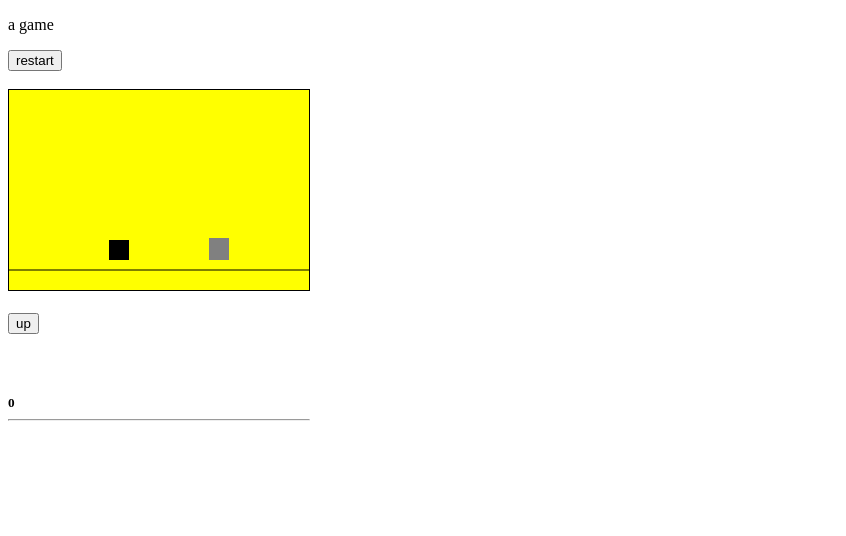
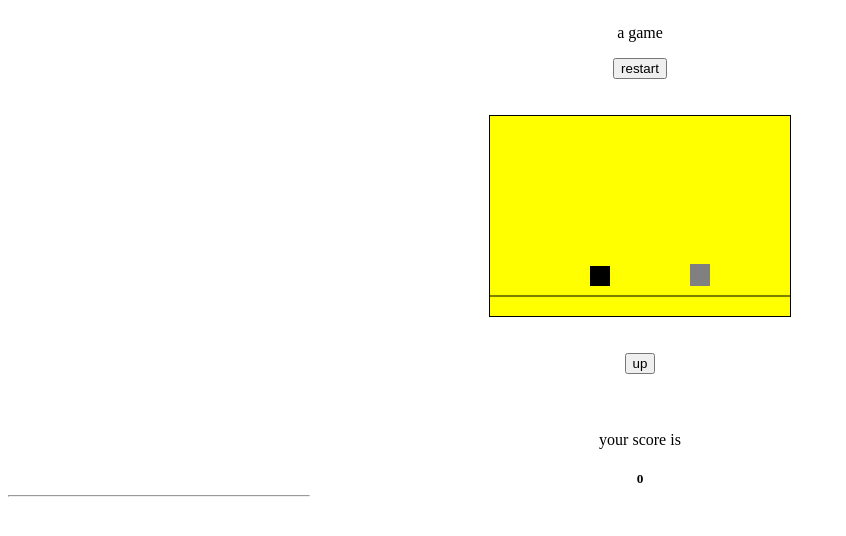
Before and after one commit to osazuwairimoren/a-simple-js-game, a plain HTML site: page my javascript game.html in a window 1280 px wide. Both pictures are taken after a click on the button "start". Shown: the whole page, without its empty margins (0-846 px from the left). Drawn offline with Linux system fonts and the light colour scheme.

Commit message:
updated...
updated  it and added some styling and improved gameplay

```diff
--- a/my javascript game.html
+++ b/my javascript game.html
@@ -5,20 +5,33 @@
     <meta http-equiv="X-UA-Compatible" content="IE=edge">
     <meta name="viewport" content="width=device-width, initial-scale=1.0">
     <title>my game</title>
+    <style>
+        #centerGame{
+            width: 100%;
+            height: 100%;
+            display: flex;
+            flex-direction: column;
+            align-items: center;
+            justify-content: center;
+        }
+    </style>
 </head>
-<body >
+<body>
+    <div id="centerGame">
     <p id="run">a game</p>
     <input type="button" id="startBtn" value="start" onclick="startGame()">
 	<br> <br>
         <canvas id="draw" width="300px" height="200px"
-    style="background-color: white; border: 0.1rem solid black;">
+        style="background-color: white; border: 0.1rem solid black; ">
         </canvas>
         <br> <br>
         <button type="button" id="moveUp" style="display: none;"> up</button>
         <button type="button" id="moveDown" style="visibility: hidden;">down</button>
         <br><br>
-    <h5 id="score" style="margin-bottom: 0;">0</h5>
-    <hr width="300px" style="margin-left: 0;">
+        <span> your score is </span>
+        <h5 id="score" style="margin-bottom: 0; display: inline;"> 0 </h5>
+        <hr width="300px" style="margin-left: 0; float: right;">
+    </div>
     <script>
     function startGame() {
         // fixing a small bug
@@ -60,9 +73,16 @@
         let player = new gameObjects(100,150, 20, 20, 'black')
         let obstacles = new gameObjects(280, 150 - rand + 20, 20, rand, 'grey')
         let time = 500;
-        let score = Number(document.getElementById('score').innerHTML)
+        let score =  Number(document.getElementById('score').innerHTML)
         // increase the speed as the score increases
-
+        function increaseSpeed() {
+            if (score > 5){
+                time = 50
+            }
+            else if(score > 20){
+                time = 10
+            }
+        }
         // move player
         player.upMovement = function() {
             let upBtn = document.getElementById('moveUp')
@@ -78,13 +98,6 @@
                 setTimeout(function(){document.getElementById('moveDown').click();}, time + 500)
             })
         }
-        // move up if player clicks the up arrow function
-        function upArrowFunction(event) {
-            let upArrow = event.keyCode
-            if (upArrow == 38){
-                document.getElementById('moveUp').click()
-            }
-        };
         // move plaver down automatically
         player.downMovement = function() {
             let downBtn = document.getElementById('moveDown')
@@ -100,14 +113,14 @@
         }
         // move obatacles
         obstacles.move = function() {
-            let obstaclesX = obstacles.x + 20;
+            let obstaclesX = obstacles.x + 5;
             function clearObstacles(){
-                ctx.clearRect(obstaclesX - 20, 150 - rand + 20, 20, rand)
+                ctx.clearRect(obstaclesX - 5, 150 - rand + 20, 20, rand)
             }
             obstacles.draw();
             obstacles.x = obstacles.x - obstacles.width;
             setTimeout(clearObstacles, time)
-            console.log('moved')
+            setTimeout(clearObstacles, time)
             if ((obstacles.x == player.x - 20 ) && ((obstacles.y + rand - 20) == player.y )){
                 dectectHit();
             }
@@ -134,18 +147,17 @@
         }
         // respawn obstacle
         function respawnObs() {
-            document.getElementById('score').innerText = `your score is ${score + 1}`
-            clearInterval(myInterval)
-
+            document.getElementById('score').innerHTML = score++
+            obstacles.x = 280
         }
-
         ground();
         player.draw();
         player.upMovement();
         player.downMovement();
-        upArrowFunction(event);
+        increaseSpeed();
         var myInterval = setInterval(obstacles.move, time);
     }
+    //startGame();
    </script>
 </body>
 </html>
```
Lines whose indentation alone changed are shown as unchanged.
